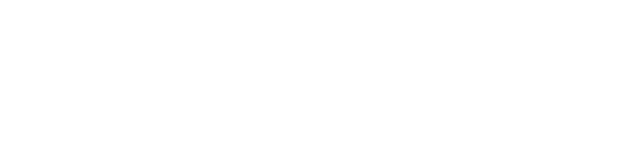
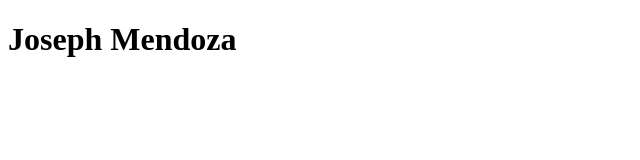
Before and after one commit to ThomasSaldate00101/Practice-assignmentt, a plain HTML site: page index.html in a window 1280 px wide. Shown: the whole page, without its empty margins (0-640 px from the left). Drawn offline with Linux system fonts and the light colour scheme.

Commit message:
Joseph Mendoza

```diff
--- a/index.html
+++ b/index.html
@@ -7,6 +7,7 @@
     <title>Thomas Saldate</title>
 </head>
 <body>
+ <h1>Joseph Mendoza</h1>
 
 </body>
 </html>
```
